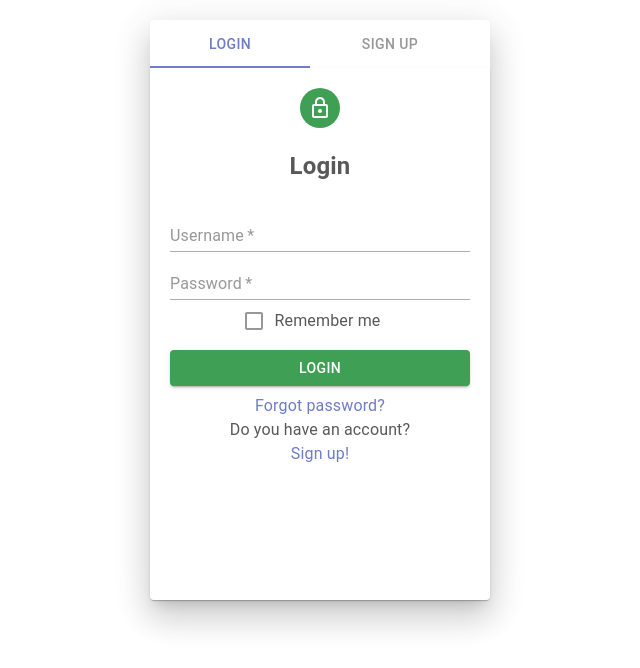
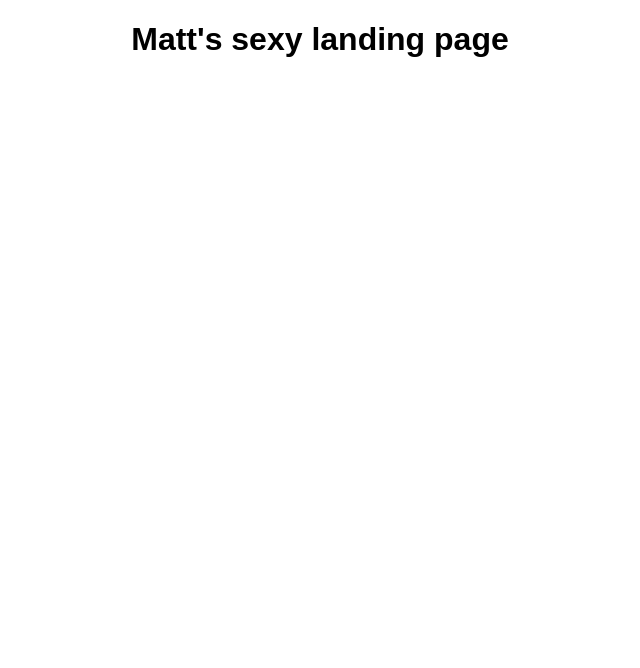
Before and after one commit to lauraaupert/Gamedex, a React (Create React App) app in the folder client/: page / in a window 1280 px wide. Shown: the top 668 px of the page, without its empty margins (320-960 px from the left). Built offline with nearby package versions, Linux system fonts and the light colour scheme.

Commit message:
Took signinout container out of landing page

```diff
--- a/client/src/pages/landing.js
+++ b/client/src/pages/landing.js
@@ -1,9 +1,8 @@
 import React, { useEffect, useState } from "react";
-import SignInOutContainer from "../components/containers/index";
 
 function Landing() {
     return(
-        <SignInOutContainer />
+        <h1>Matt's sexy landing page</h1>
     )
 }
 
```
